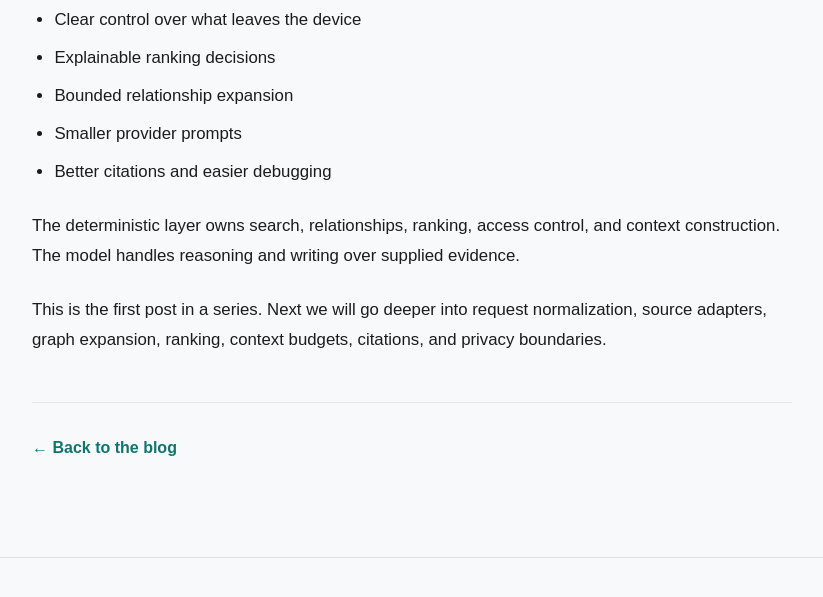
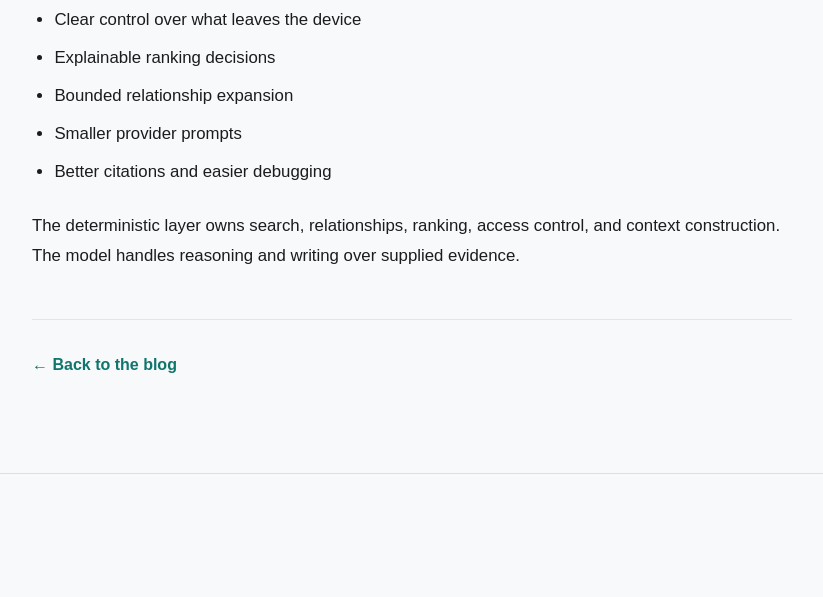
Before and after one commit to LostWarrior/kobitab-web, a website: page src/blog/how-we-built-deterministic-search/index.html in a window 1280 px wide. Shown: the part 5666-6263 px from the top of the page, without its empty margins (228-1051 px from the left). Drawn offline with Linux system fonts and the light colour scheme; a web font is replaced by a local one.

Commit message:
site: move blog series teaser to notes

```diff
--- a/src/blog/how-we-built-deterministic-search/index.html
+++ b/src/blog/how-we-built-deterministic-search/index.html
@@ -260,8 +260,6 @@
         <p>The deterministic layer owns search, relationships, ranking, access control, and context construction. The
           model handles reasoning and writing over supplied evidence.</p>
 
-        <p>This is the first post in a series. Next we will go deeper into request normalization, source adapters, graph
-          expansion, ranking, context budgets, citations, and privacy boundaries.</p>
       </div>
 
       <footer class="article-footer">
```
